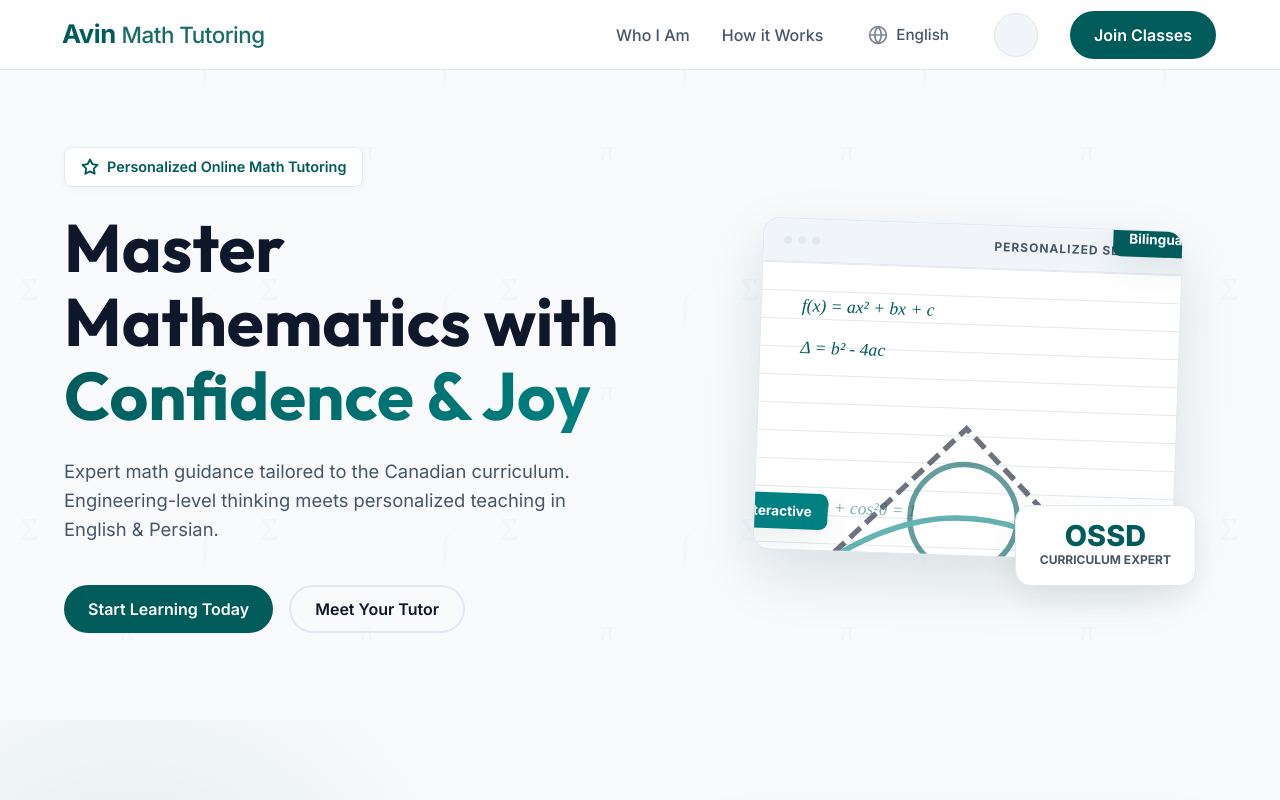
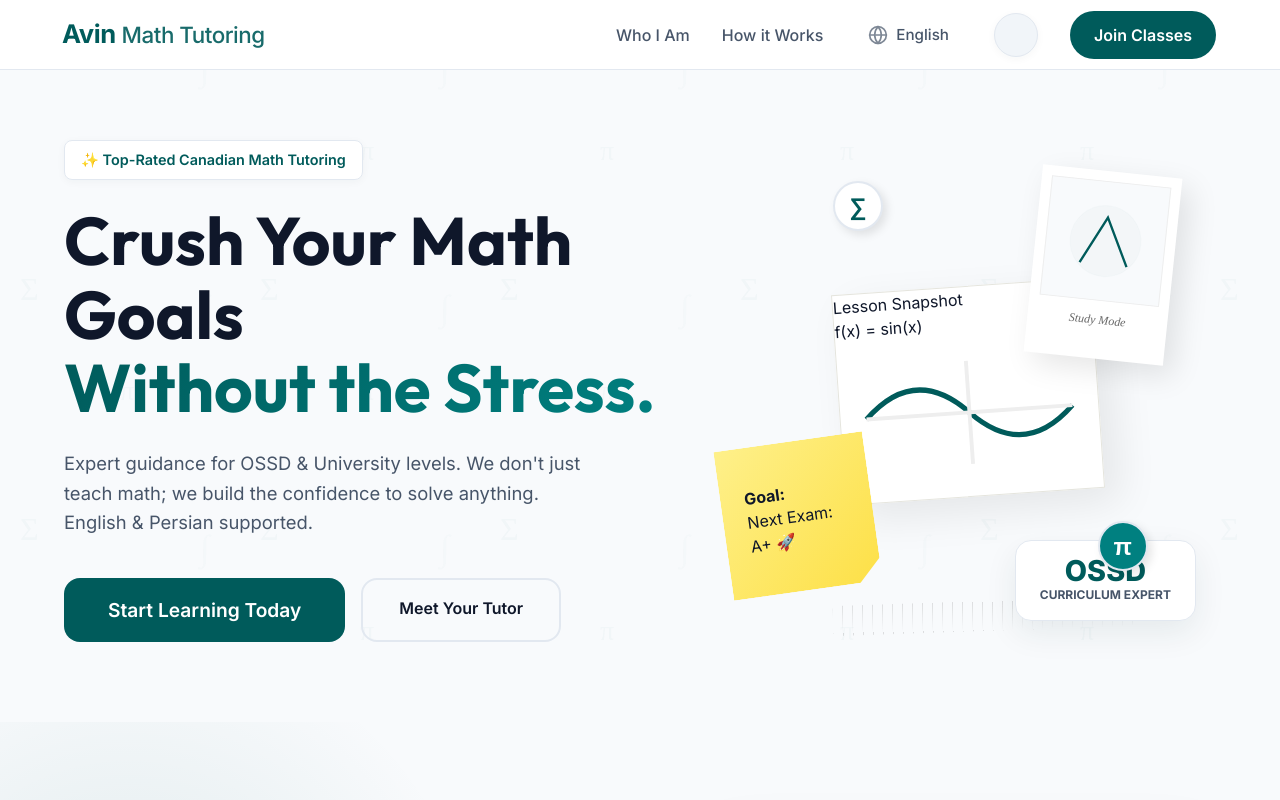
Before and after one commit to parsaabbasian/Math_Tutoring, a Next.js app: page / in a window 1280 px wide. Shown: the top 800 px of the page. Built offline with nearby package versions, Linux system fonts and the light colour scheme.

Commit message:
Elevate Hero with 'Enhanced Human' collage: Polaroid frames, textured notes, and dynamic layered visuals for maximum impact

```diff
--- a/src/app/components/Hero.module.css
+++ b/src/app/components/Hero.module.css
@@ -86,75 +86,110 @@
   align-items: center;
 }
 
-.workspaceCard {
+.collageContainer {
+  position: relative;
   width: 100%;
-  max-width: 420px;
-  background: var(--surface);
-  border-radius: var(--radius-md);
-  box-shadow: var(--shadow-lg);
-  border: 1px solid var(--border);
-  overflow: hidden;
-  position: relative;
-  transform: rotate(2deg);
-  transition: var(--transition);
+  max-width: 450px;
+  height: 400px;
+  display: flex;
+  justify-content: center;
+  align-items: center;
 }
 
-.workspaceCard:hover {
-  transform: rotate(0deg) scale(1.02);
+.paperPiece {
+  width: 260px;
+  background: white;
+  padding: 0;
+  box-shadow: 15px 15px 40px rgba(0, 0, 0, 0.08);
+  border: 1px solid #e5e5de;
+  transform: rotate(-4deg);
+  z-index: 2;
+  position: relative;
 }
 
-.notebookHeader {
-  background: var(--surface-alt);
-  padding: 12px 20px;
-  display: flex;
-  justify-content: space-between;
-  align-items: center;
-  border-bottom: 1px solid var(--border);
+.polaroid {
+  position: absolute;
+  top: -20px;
+  right: 20px;
+  width: 140px;
+  background: white;
+  padding: 10px 10px 30px 10px;
+  box-shadow: 10px 10px 30px rgba(0, 0, 0, 0.1);
+  transform: rotate(6deg);
+  z-index: 4;
 }
 
-.dots {
+.photoPlaceholder {
+  width: 100%;
+  aspect-ratio: 1;
+  background: #f8fafc;
   display: flex;
-  gap: 6px;
+  align-items: center;
+  justify-content: center;
+  border: 1px solid #eee;
 }
 
-.dots span {
-  width: 8px;
-  height: 8px;
-  border-radius: 50%;
-  background: var(--border);
+.photoCaption {
+  margin-top: 10px;
+  font-family: 'Lora', serif;
+  font-size: 0.75rem;
+  font-style: italic;
+  text-align: center;
+  color: #666;
 }
 
-.subject {
-  font-size: 0.75rem;
-  font-weight: 700;
-  color: var(--text-muted);
-  text-transform: uppercase;
-  letter-spacing: 1px;
+.stickyNote {
+  position: absolute;
+  bottom: 0px;
+  left: -20px;
+  width: 150px;
+  height: 150px;
+  background: linear-gradient(135deg, #fef08a 0%, #fde047 100%);
+  box-shadow: 10px 10px 25px rgba(0, 0, 0, 0.1);
+  padding: 24px;
+  transform: rotate(-8deg);
+  z-index: 3;
+  display: flex;
+  flex-direction: column;
+  justify-content: center;
+  clip-path: polygon(0 0, 100% 0, 100% 85%, 85% 100%, 0 100%);
 }
 
-.notebookBody {
-  padding: 30px;
-  display: flex;
-  flex-direction: column;
-  gap: 16px;
-  background-image: linear-gradient(var(--border) 1px, transparent 1px);
-  background-size: 100% 28px;
+.ruler {
+  position: absolute;
+  bottom: -40px;
+  left: 20%;
+  width: 300px;
+  height: 30px;
+  background: linear-gradient(to right, #e5e5de 0%, #d4d4d0 100%);
+  opacity: 0.3;
+  border-radius: 4px;
+  background-image: repeating-linear-gradient(90deg, transparent, transparent 9px, #999 10px);
+  z-index: 1;
+  transform: rotate(-2deg);
 }
 
-.mathLine {
-  font-family: 'Lora', serif;
-  font-size: 1.1rem;
+.mathSticker {
+  position: absolute;
+  width: 50px;
+  height: 50px;
+  background: white;
+  border-radius: 50%;
+  display: flex;
+  align-items: center;
+  justify-content: center;
+  font-family: var(--font-heading);
+  font-size: 1.5rem;
+  font-weight: 700;
   color: var(--primary);
-  font-style: italic;
-  padding-left: 10px;
+  box-shadow: 4px 4px 10px rgba(0, 0, 0, 0.1);
+  border: 2px solid var(--border);
+  z-index: 4;
+  animation: float 4s ease-in-out infinite;
 }
 
-.sketch {
-  height: 80px;
-  margin: 10px 0;
-}
-
-.floatingTag, .floatingTag2 {
+.floatingTag,
+.floatingTag2 {
   position: absolute;
   padding: 8px 16px;
   background: var(--primary);
@@ -241,7 +276,9 @@
 }
 
 @media (max-width: 480px) {
-  .floatingTag, .floatingTag2 {
+
+  .floatingTag,
+  .floatingTag2 {
     display: none;
   }
 
--- a/src/app/components/Hero.tsx
+++ b/src/app/components/Hero.tsx
@@ -20,46 +20,66 @@ export default function Hero() {
       <div className={`container ${styles.heroGrid}`}>
         <div className={styles.textContent}>
           <div className={`${styles.badge} fade-in`}>
-            <SparkleIcon /> {t.badge}
+            ✨ {language === 'en' ? 'Top-Rated Canadian Math Tutoring' : 'برترین آموزش ریاضی در کانادا'}
           </div>
           <h1 className={`${styles.title} fade-in`}>
             {language === 'en' ? (
-              <>Master Mathematics with <br /><span className="gradient-text">Confidence & Joy</span></>
+              <>Crush Your Math Goals <br /><span className="gradient-text">Without the Stress.</span></>
             ) : (
-              <>ریاضی را با <br /><span className="gradient-text">اعتماد به نفس و لذت</span> بیاموزید</>
+              <>ریاضی رو بترکون، <br /><span className="gradient-text">بدون استرس!</span></>
             )}
           </h1>
           <p className={`${styles.description} fade-in`}>
-            {t.description}
+            {language === 'en'
+              ? "Expert guidance for OSSD & University levels. We don't just teach math; we build the confidence to solve anything. English & Persian supported."
+              : "آموزش تخصصی منطبق با برنامه درسی کانادا (OSSD). ما فقط ریاضی درس نمیدیم؛ ما اعتماد به نفس حل هر مسئله‌ای رو در تو می‌سازیم."}
           </p>
           <div className={`${styles.actions} fade-in`}>
-            <Link href="/#join" className="btn-primary">{t.ctaStart}</Link>
-            <Link href="/#about" className="btn-outline">{t.ctaMeet}</Link>
+            <Link href="/#join" className="btn-primary" style={{ padding: '18px 44px', fontSize: '1.2rem', borderRadius: '16px' }}>{t.ctaStart}</Link>
+            <Link href="/#about" className="btn-outline" style={{ padding: '16px 36px', borderRadius: '16px' }}>{t.ctaMeet}</Link>
           </div>
         </div>
 
         <div className={`${styles.visualContent} fade-in`}>
-          <div className={styles.workspaceCard}>
-            <div className={styles.notebookHeader}>
-              <div className={styles.dots}>
-                <span></span><span></span><span></span>
+          <div className={styles.collageContainer}>
+            {/* The "Notebook" Element */}
+            <div className={styles.paperPiece}>
+              <div className={styles.paperHeader}>Lesson Snapshot</div>
+              <div className={styles.paperBody}>
+                <div className={styles.handwriting}>f(x) = sin(x)</div>
+                <div className={styles.graphSketch}>
+                  <svg viewBox="0 0 100 60" fill="none" stroke="currentColor" strokeWidth="1.5">
+                    <path d="M10 30 Q 30 10 50 30 T 90 30" stroke="var(--primary)" strokeWidth="2" />
+                    <line x1="10" y1="30" x2="90" y2="30" stroke="#eee" />
+                    <line x1="50" y1="10" x2="50" y2="50" stroke="#eee" />
+                  </svg>
+                </div>
               </div>
-              <div className={styles.subject}>{language === 'en' ? 'Personalized Session' : 'جلسه شخصی‌سازی شده'}</div>
             </div>
-            <div className={styles.notebookBody}>
-              <div className={styles.mathLine}>f(x) = ax² + bx + c</div>
-              <div className={styles.mathLine}>Δ = b² - 4ac</div>
-              <div className={styles.sketch}>
-                <svg viewBox="0 0 100 60" fill="none" stroke="currentColor" strokeWidth="1.5" opacity="0.6">
-                  <path d="M10 50 L50 10 L90 50 Z" strokeDasharray="4 2" />
-                  <circle cx="50" cy="35" r="15" stroke="var(--primary)" />
-                  <path d="M10 50 Q 50 20 90 50" stroke="var(--accent)" />
+
+            {/* The "Polaroid" Photo */}
+            <div className={styles.polaroid}>
+              <div className={styles.photoPlaceholder}>
+                <svg viewBox="0 0 100 100" fill="none" stroke="var(--primary-light)">
+                  <circle cx="50" cy="50" r="30" fill="var(--primary-light)" opacity="0.2" />
+                  <path d="M30 70 L50 30 L70 70" stroke="var(--primary)" strokeWidth="2" />
                 </svg>
               </div>
-              <div className={styles.mathLine} style={{ opacity: 0.5 }}>sin²θ + cos²θ = 1</div>
+              <div className={styles.photoCaption}>{language === 'en' ? 'Study Mode' : 'وقت مطالعه'}</div>
             </div>
-            <div className={styles.floatingTag}>{language === 'en' ? 'Bilingual' : 'دوزبانه'}</div>
-            <div className={styles.floatingTag2}>{language === 'en' ? 'Interactive' : 'تعاملی'}</div>
+
+            {/* The "Goal" Sticky Note */}
+            <div className={styles.stickyNote}>
+              <div className={styles.stickyText}>
+                <strong>Goal:</strong> <br />
+                Next Exam: A+ 🚀
+              </div>
+            </div>
+
+            {/* Floating "Stickers" & Decor */}
+            <div className={styles.mathSticker} style={{ top: '-10px', left: '20%' }}>∑</div>
+            <div className={styles.mathSticker} style={{ bottom: '20px', right: '10%', background: 'var(--accent)', color: 'white' }}>π</div>
+            <div className={styles.ruler}></div>
           </div>
 
           <div className={styles.experienceCard}>
```
